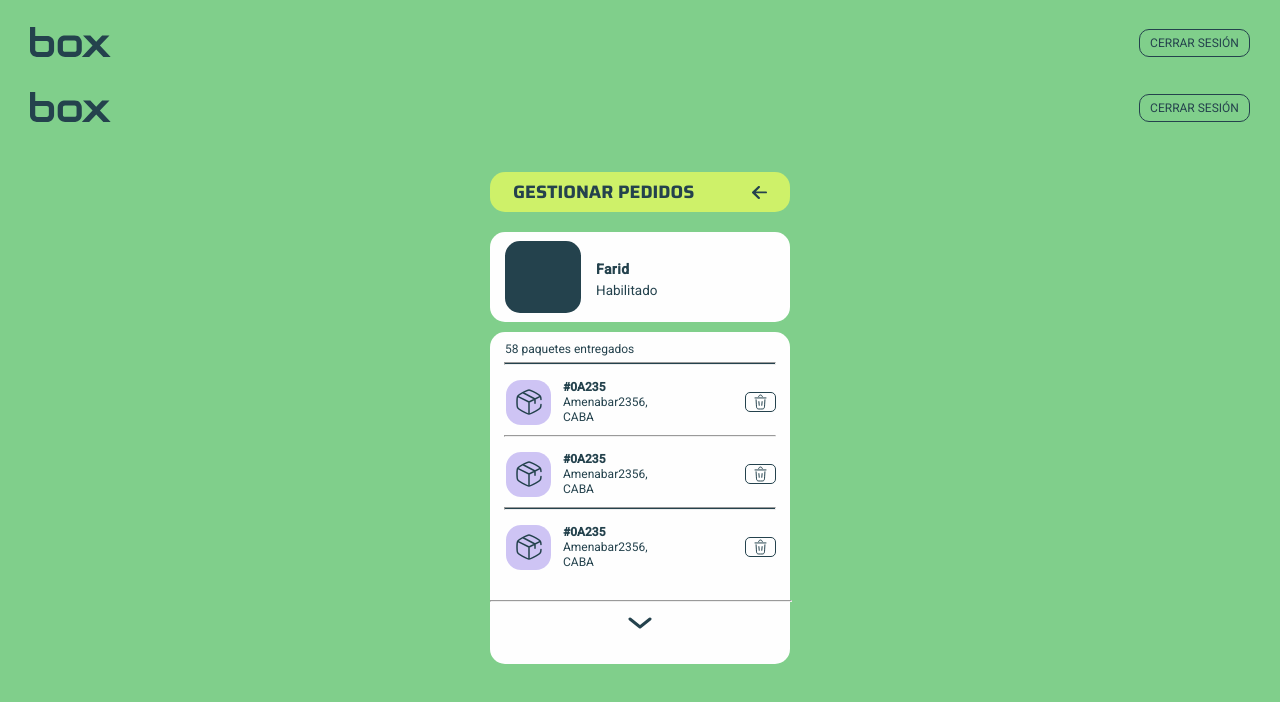
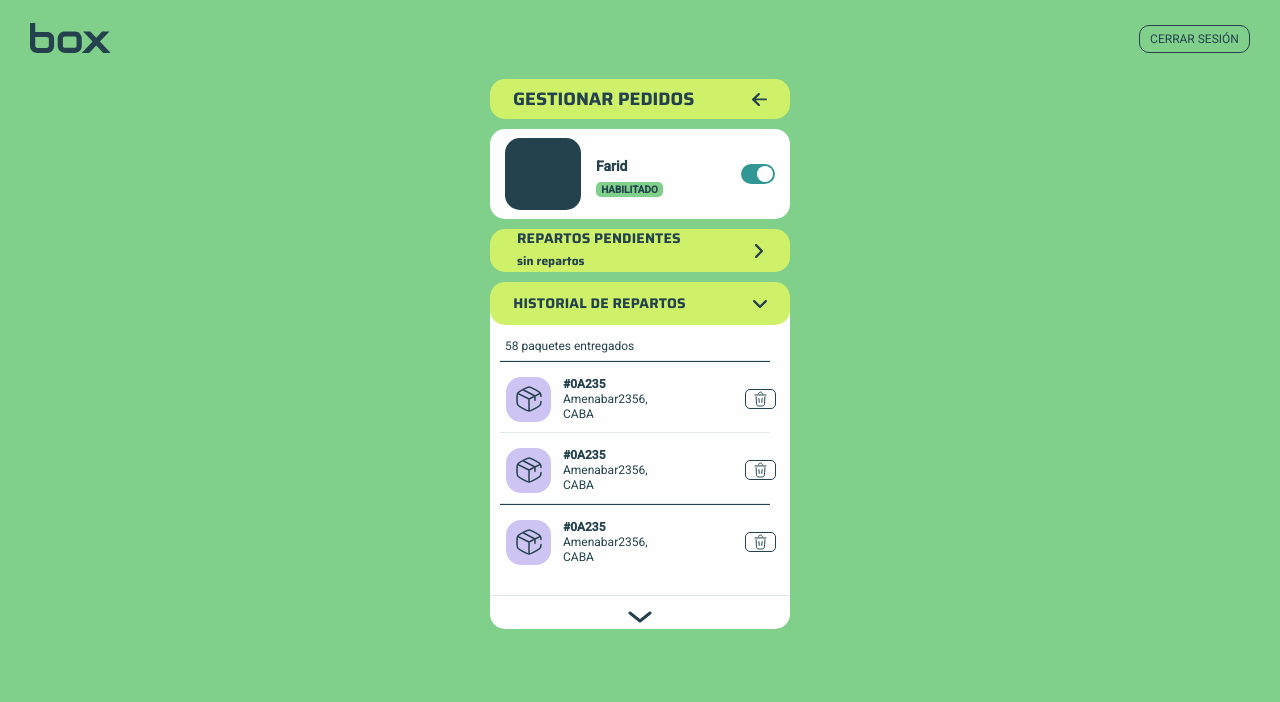
Before and after one commit to JuanPiPem/BoxDeliveryFrontend, a Next.js app: page /delivery-man-profile in a window 1280 px wide. Shown: the top 702 px of the page. Built offline with nearby package versions, Linux system fonts and the light colour scheme.

Commit message:
Completing delivery-man-profile

```diff
--- a/src/app/layout.tsx
+++ b/src/app/layout.tsx
@@ -3,6 +3,7 @@ import { Roboto } from "next/font/google";
 import React from "react";
 import "./globals.scss";
 import Navbar from "commons/navbar/Navbar";
+import { Provider } from "react-redux";
 
 const roboto = Roboto({
   subsets: ["latin"],
--- a/src/components/deliveryManProfile/DeliveryManProfile.tsx
+++ b/src/components/deliveryManProfile/DeliveryManProfile.tsx
@@ -1,49 +1,155 @@
-import React from "react";
+"use client";
+
+import React, { useState } from "react";
 import s from "./deliveryManProfile.module.scss";
-import Navbar from "commons/navbar/Navbar";
+import { Saira } from "next/font/google";
 import Header from "commons/header/Header";
 import TableListPackages from "commons/tableListPackages/TableListPackages";
 import Vector from "assets/img/Vector";
 import DeployArrowDown from "assets/img/DeployArrowDown";
+import DeployArrowRight from "assets/img/DeployArrowRight";
+import { ChakraProvider } from "@chakra-ui/react";
+import { Switch } from "@chakra-ui/react";
+
+const saira = Saira({ weight: "700", subsets: ["latin"] });
+
+const deliveryHistory = true;
+const deliveryPending = false;
 
 const DeliveryManProfile = () => {
+  const [showHistory, setShowHistory] = useState(true);
+  const [showPending, setShowPending] = useState(false);
+
+  const toggleHistory = () => {
+    setShowHistory((prevState) => !prevState);
+  };
+
+  const toggleDeliveryPending = () => {
+    setShowPending((prevState) => !prevState);
+  };
+
   return (
     <div className={s.addPackagesContainer}>
-      <div className={s.navBar}>
-        <Navbar />
-      </div>
       <div className={s.addPackagesContentContainer}>
         <div className={s.header}>
           <Header text="Gestionar Pedidos" />
         </div>
         <div className={s.welcomeCardContainer}>
           <div className={s.welcomeCard}>
-            <div className={s.profileImage} />
+            <div className={s.deliveryManData}>
+              <div className={s.profileImage}></div>
               <div className={s.textContainer}>
                 <h5>Farid</h5>
                 <p>Habilitado</p>
               </div>
             </div>
+            <div>
+              <ChakraProvider>
+                <Switch colorScheme="teal" size="md" isChecked />
+              </ChakraProvider>
             </div>
+          </div>
+        </div>
+
+        <div className={s.divDeliveryHistory}>
+          <div className={s.divDeliveryHistoryTexts}>
+            <p className={`${s.textDeliveryHistory} ${saira.className}`}>
+              REPARTOS PENDIENTES
+            </p>
+            {!deliveryPending ? (
+              <p
+                className={`${s.textDeliveryHistoryNotFound} ${saira.className}`}
+              >
+                sin repartos
+              </p>
+            ) : null}
+          </div>
+          <div className={s.arrowDown} onClick={toggleDeliveryPending}>
+            {showPending ? <DeployArrowDown /> : <DeployArrowRight />}
+          </div>
+        </div>
+        {showPending ? (
           <div className={s.packagesList}>
-          <div className={s.packagesNumber}>58 paquetes entregados</div>
-          <hr className={s.hr} />
             <div className={s.boxTrash}>
-            <TableListPackages viewType="paquetes-admin" section="" status="" />
+              <TableListPackages
+                viewType="home-repartidor"
+                section=""
+                status="en-curso"
+              />
             </div>
             <hr className={s.hr} />
             <div className={s.boxTrash}>
-            <TableListPackages viewType="paquetes-admin" section="" status="" />
+              <TableListPackages
+                viewType="home-repartidor"
+                section=""
+                status="pendiente"
+              />
             </div>
             <hr className={s.hr} />
             <div className={s.boxTrash}>
-            <TableListPackages viewType="paquetes-admin" section="" status="" />
+              <TableListPackages
+                viewType="home-repartidor"
+                section=""
+                status="pendiente"
+              />
             </div>
             <hr className={s.lastHr} />
             <div className={s.vector}>
               <Vector />
             </div>
           </div>
+        ) : null}
+
+        <div className={s.divDeliveryHistory} style={{ marginTop: "10px" }}>
+          <div className={s.divDeliveryHistoryTexts}>
+            <p className={`${s.textDeliveryHistory} ${saira.className}`}>
+              HISTORIAL DE REPARTOS
+            </p>
+            {!deliveryHistory ? (
+              <p
+                className={`${s.textDeliveryHistoryNotFound} ${saira.className}`}
+              >
+                sin historial
+              </p>
+            ) : null}
+          </div>
+          <div className={s.arrowDown} onClick={toggleHistory}>
+            {showHistory ? <DeployArrowDown /> : <DeployArrowRight />}
+          </div>
+        </div>
+        {showHistory ? (
+          <div className={s.packagesList}>
+            <div className={s.packagesNumber}>58 paquetes entregados</div>
+            <hr className={s.hr} />
+            <div className={s.boxTrash}>
+              <TableListPackages
+                viewType="paquetes-admin"
+                section=""
+                status=""
+              />
+            </div>
+            <hr className={s.hr} />
+            <div className={s.boxTrash}>
+              <TableListPackages
+                viewType="paquetes-admin"
+                section=""
+                status=""
+              />
+            </div>
+            <hr className={s.hr} />
+            <div className={s.boxTrash}>
+              <TableListPackages
+                viewType="paquetes-admin"
+                section=""
+                status=""
+              />
+            </div>
+            <hr className={s.lastHr} />
+            <div className={s.vector}>
+              <Vector />
+            </div>
+          </div>
+        ) : null}
       </div>
     </div>
   );
--- a/src/components/deliveryManProfile/deliveryManProfile.module.scss
+++ b/src/components/deliveryManProfile/deliveryManProfile.module.scss
@@ -8,19 +8,10 @@
   background-color: $light-green;
 }
 
-.navBar {
-  padding-top: 12px;
-}
-
 .addPackagesContentContainer {
   display: flex;
   flex-direction: column;
   align-items: center;
-}
-
-.header {
-  margin-top: 28px;
-  margin-bottom: 10px;
 }
 
 .packagesList {
@@ -29,6 +20,10 @@
   flex-shrink: 0;
   border-radius: 15px;
   background-color: #fefefe;
+  padding-top: 30px;
+  margin-top: -28px;
+  margin-bottom: 10px;
+  z-index: 1;
 }
 
 .packagesNumber {
@@ -40,6 +35,7 @@
 .hr {
   width: 270px;
   height: 0.5px;
+  margin-left: 10px;
   background: #24424d;
 }
 
@@ -73,6 +69,8 @@
   background-color: #fefefe;
 }
 .welcomeCard {
+  display: flex;
+  justify-content: space-between;
   height: 90%;
   width: 90%;
   display: flex;
@@ -85,6 +83,12 @@
   background-color: $dark-green;
 }
 
+.deliveryManData {
+  display: flex;
+  justify-content: space-around;
+  align-items: center;
+}
+
 .textContainer {
   margin-left: 15px;
   height: 100%;
@@ -95,14 +99,56 @@
   h5 {
     all: unset;
     margin: 5px 0;
-    font-weight: 600;
+    font-weight: 700;
     font-size: 14px;
-    letter-spacing: 0.4px;
   }
   p {
     all: unset;
+    width: 67px;
+    text-align: center;
     margin: 0px 0;
-    font-weight: 400;
-    font-size: 13.5px;
+    font-weight: 600;
+    font-size: 10px;
+    text-transform: uppercase;
+    border-radius: 5px;
+    background: $light-green;
   }
 }
+
+.divDeliveryHistory {
+  display: flex;
+  justify-content: space-around;
+  align-items: center;
+  width: 300px;
+  height: 43px;
+  flex-shrink: 0;
+  background: $light-yellow;
+  border-radius: 15px;
+  z-index: 2;
+}
+
+.divDeliveryHistoryTexts {
+  display: flex;
+  flex-direction: column;
+  justify-content: center;
+  margin-left: -10px;
+}
+
+.textDeliveryHistory {
+  all: unset;
+  font-size: 14px;
+  font-weight: 700;
+  letter-spacing: 0.15px;
+  text-transform: uppercase;
+}
+
+.textDeliveryHistoryNotFound {
+  all: unset;
+  font-size: 12px;
+  font-weight: 500;
+  line-height: 24px;
+}
+
+.arrowDown {
+  margin-right: -10px;
+}
```
Lines whose indentation alone changed are shown as unchanged.
